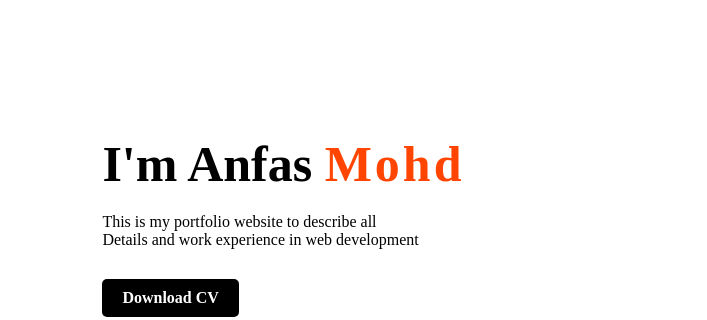
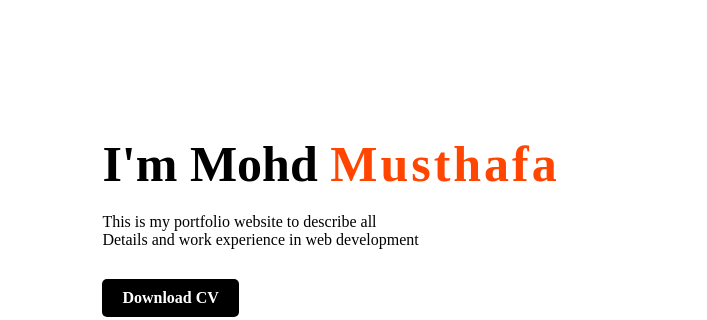
Before and after one commit to musthafachemban/portfolio, a plain HTML site: page index.html in a window 1280 px wide. Shown: the part 137-457 px from the top of the page, 0-707 px from the left. Drawn offline with Linux system fonts and the light colour scheme; a web font is replaced by a local one.

Commit message:
portfolio

```diff
--- a/index.html
+++ b/index.html
@@ -38,7 +38,7 @@
 
       <section id="home">
         <div class="title">
-          <h1 class="title_h1">I'm Anfas <span id="lastname">Mohd</span></h1>
+          <h1 class="title_h1">I'm Mohd <span id="lastname">Musthafa</span></h1>
           <p class="title_p">
             This is my portfolio website to describe all
             <br />
```
